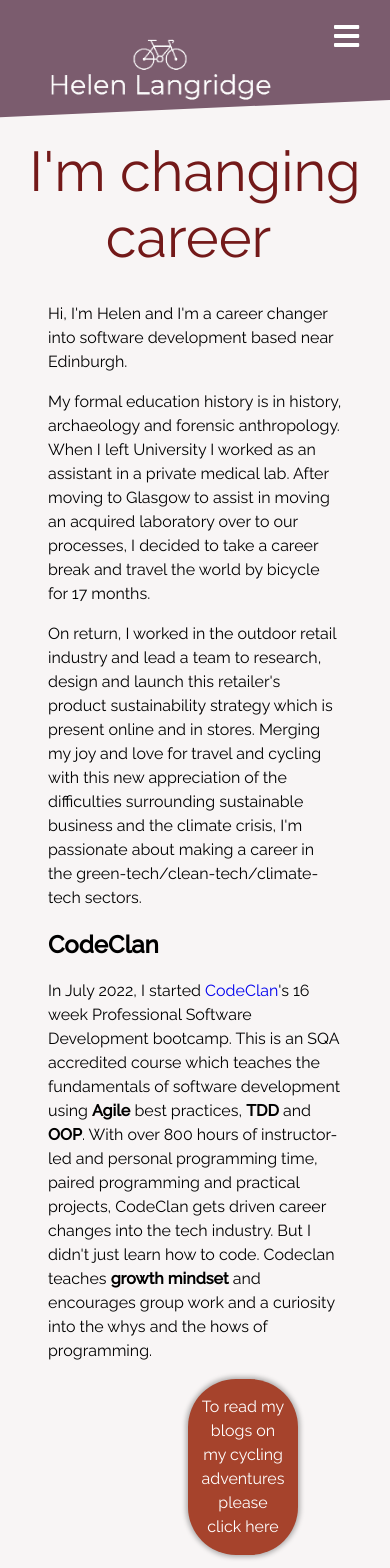
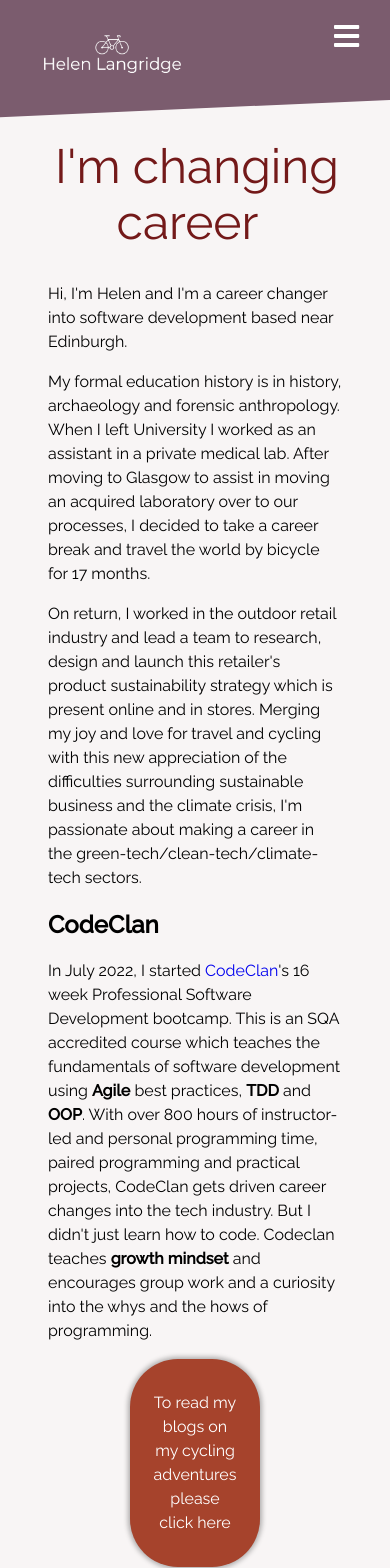
Before and after one commit to HelenLangers/new_portfolio, a React (Create React App) app: page /about in a window 390 px wide. Shown: the top 1568 px of the page. Built offline with nearby package versions, Linux system fonts and the light colour scheme.

Commit message:
fixed firebase 404 error

```diff
--- a/src/Components/NavBar/NavBar.js
+++ b/src/Components/NavBar/NavBar.js
@@ -1,5 +1,5 @@
 import React from 'react'
-import HelenLogo from './HelenLogoResized.png';
+import HelenLogo from './HelenLogo.png';
 import {Nav, NavLink, Bars, NavMenu, Image, WaveSVG } from './NavBarElements';
 
 function NavBar({toggle}) {
--- a/src/Components/NavBar/NavBarElements.js
+++ b/src/Components/NavBar/NavBarElements.js
@@ -34,6 +34,11 @@ export const Image = styled.img`
     margin-top: 2rem;
     z-index: 100;
     filter: brightness(0) invert(1);
+
+    @media screen and (max-width: 768px) {
+        width: 10rem;
+        margin-top: 0;
+    }
 `
 
 export const Bars = styled(FaBars)`
@@ -47,7 +52,6 @@ export const Bars = styled(FaBars)`
         right: 0;
         transform: translate(-100%, 75%);
         font-size: 1.8rem;
-        cursor: pointer;
     }
 `
 
--- a/src/Styling/main.css
+++ b/src/Styling/main.css
@@ -142,7 +142,7 @@
     font-size: 1rem;
     line-height: 1.5rem;
     border-radius: 48px;
-    width: 20vw;
+    width: 25vw;
     padding: 1rem;
     border: rgb(75, 74, 74);
     box-shadow: 0 0 5px 2px rgba(0, 0, 0, .3);
@@ -180,17 +180,20 @@
     }
 
     .animated-writing{
-        margin-left: 0;
+        font-size: 3rem;
+        margin-left: 0.25rem;
+        margin-right: 0.25rem;
         text-align: center;
         margin-bottom: 1rem;
     }
 
-    .contact-button-box {
+    .cycling-button-box {
         margin-left: 0;
         margin-bottom: 2rem;
     }
 
     .language-boxes {
+        margin-top: 2rem;
         margin-left: 0;
         justify-content: center;
         width: 80%;
@@ -235,4 +238,8 @@
     .contact-button-box {
         margin-left: 0;
     }
+
+    .cycling-link {
+        margin: 1rem;
+    }
 }
```
Also changed, not shown: firebase.json.
